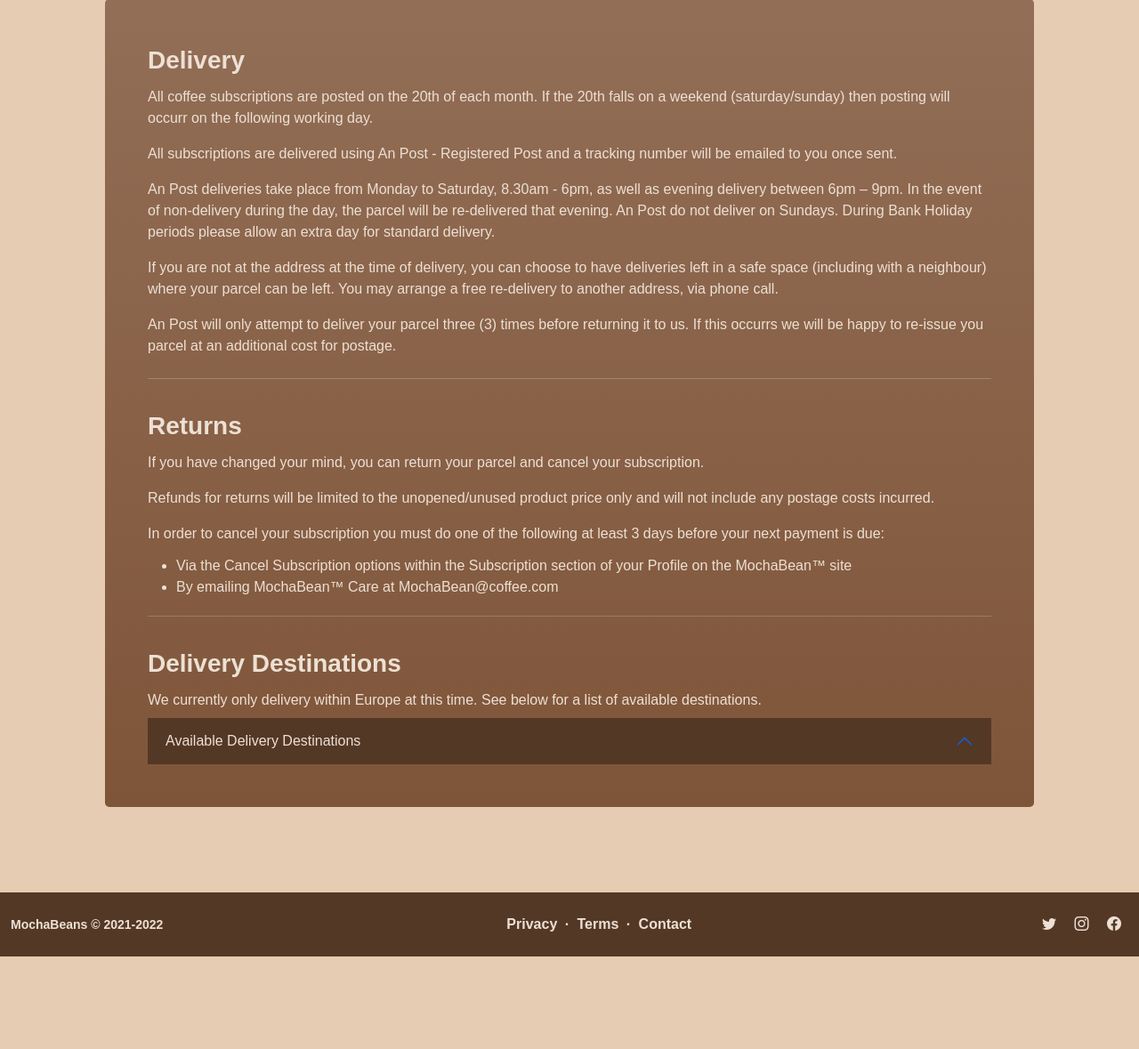
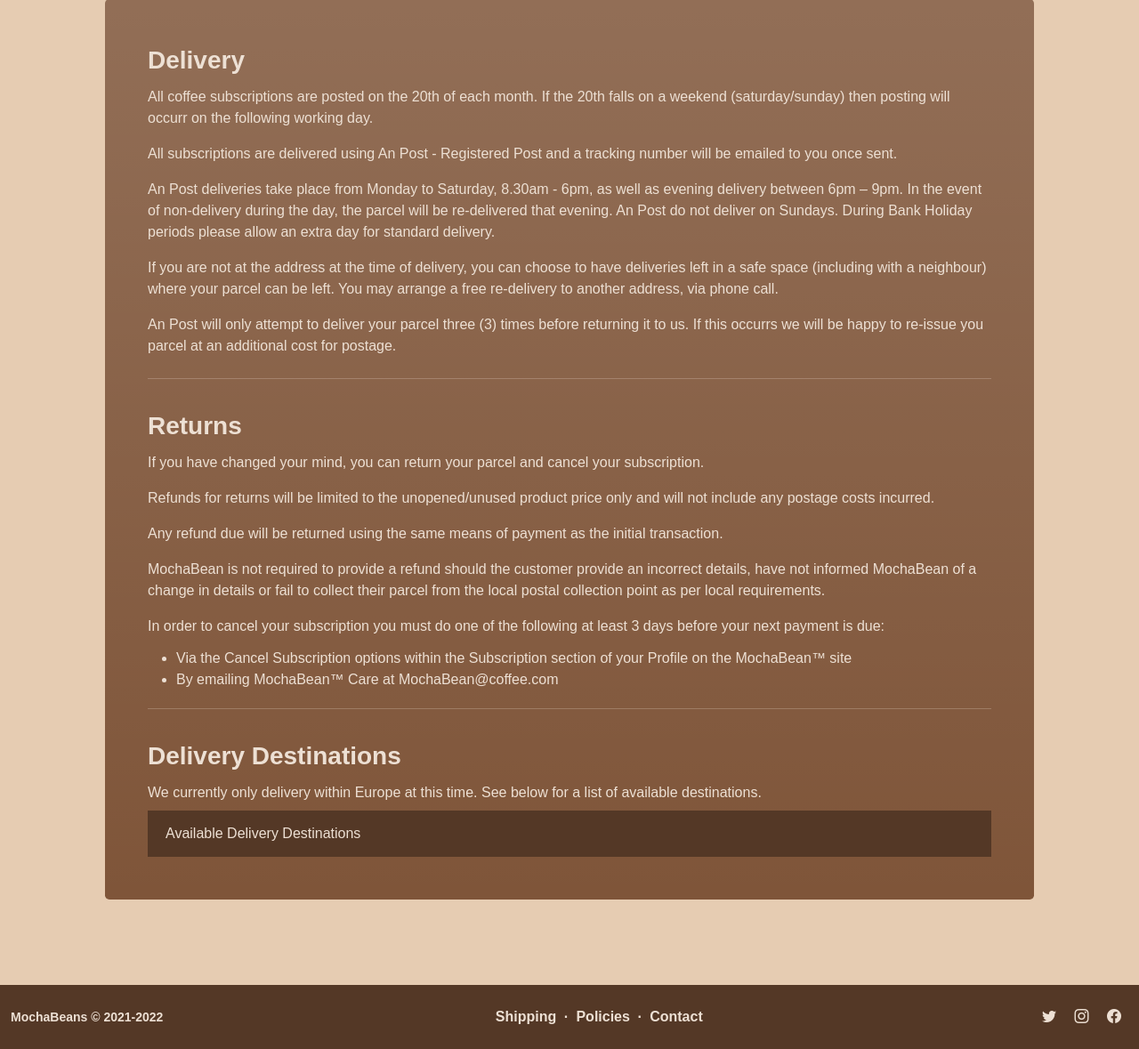
Before and after one commit to Code-Institute-Submissions/MSP-10, a Django app: page /shipping/ in a window 1280 px wide. Shown: the part 201-1380 px from the top of the page at 89% size. Before the commit the page ends 1276 px from the top, so only its background shows below. Run offline with Django 4.2, Linux system fonts and the light colour scheme; some web fonts are replaced.

Commit message:
Correcting shipping text and footer links
Updating customer text in the shipping page in relation to refunds. Updated language in the footer and links to the policies and shipping pages

```diff
--- a/static/css/style.css
+++ b/static/css/style.css
@@ -4,7 +4,6 @@
 
 /* Base template css settings */
 body {
-    /* font-family: 'Shadows Into Light', cursive; */
     font-family: 'Signika Negative', sans-serif;
     font-weight: 300;
     color: #543826;
@@ -56,3 +55,7 @@ body {
     box-shadow: none !important;
     background-image: none !important;
 }
+.accordion-button::after {
+    box-shadow: none !important;
+    background-image: none !important;
+}
--- a/templates/base.html
+++ b/templates/base.html
@@ -76,9 +76,9 @@
                         <div class="small m-0 footer-bar">MochaBeans &copy; 2021-2022</div>
                     </div>
 					<div class="col-auto">
-                        <a class="footer-bar" href="#!">Privacy</a>
+                        <a class="footer-bar" href="#!">Shipping</a>
                         <span class="mx-1 footer-bar">&middot;</span>
-                        <a class="footer-bar" href="{% url 'policies' %}">Terms</a>
+                        <a class="footer-bar" href="{% url 'policies' %}">Policies</a>
                         <span class="mx-1 footer-bar">&middot;</span>
                         <a class="footer-bar" href="#!">Contact</a>
                     </div>
--- a/templates/information/shipping.html
+++ b/templates/information/shipping.html
@@ -42,6 +42,8 @@ Shipping Page
                                     <div class="fs-3 pt-3 fw-bold">Returns</div>
                                     <div class="text-50 py-2">If you have changed your mind, you can return your parcel and cancel your subscription.</div>
                                     <div class="text-50 py-2">Refunds for returns will be limited to the unopened/unused product price only and will not include any postage costs incurred.</div>
+                                    <div class="text-50 py-2">Any refund due will be returned using the same means of payment as the initial transaction.</div>
+                                    <div class="text-50 py-2">MochaBean is not required to provide a refund should the customer provide an incorrect details, have not informed MochaBean of a change in details or fail to collect their parcel from the local postal collection point as per local requirements.</div>
                                     <div class="text-50 py-2">In order to cancel your subscription you must do one of the following at least 3 days before your next payment is due:</div>
                                     <ul class="text-50 py-1">
                                         <li>Via the Cancel Subscription options within the Subscription section of your Profile on the MochaBean™ site</li>
```
